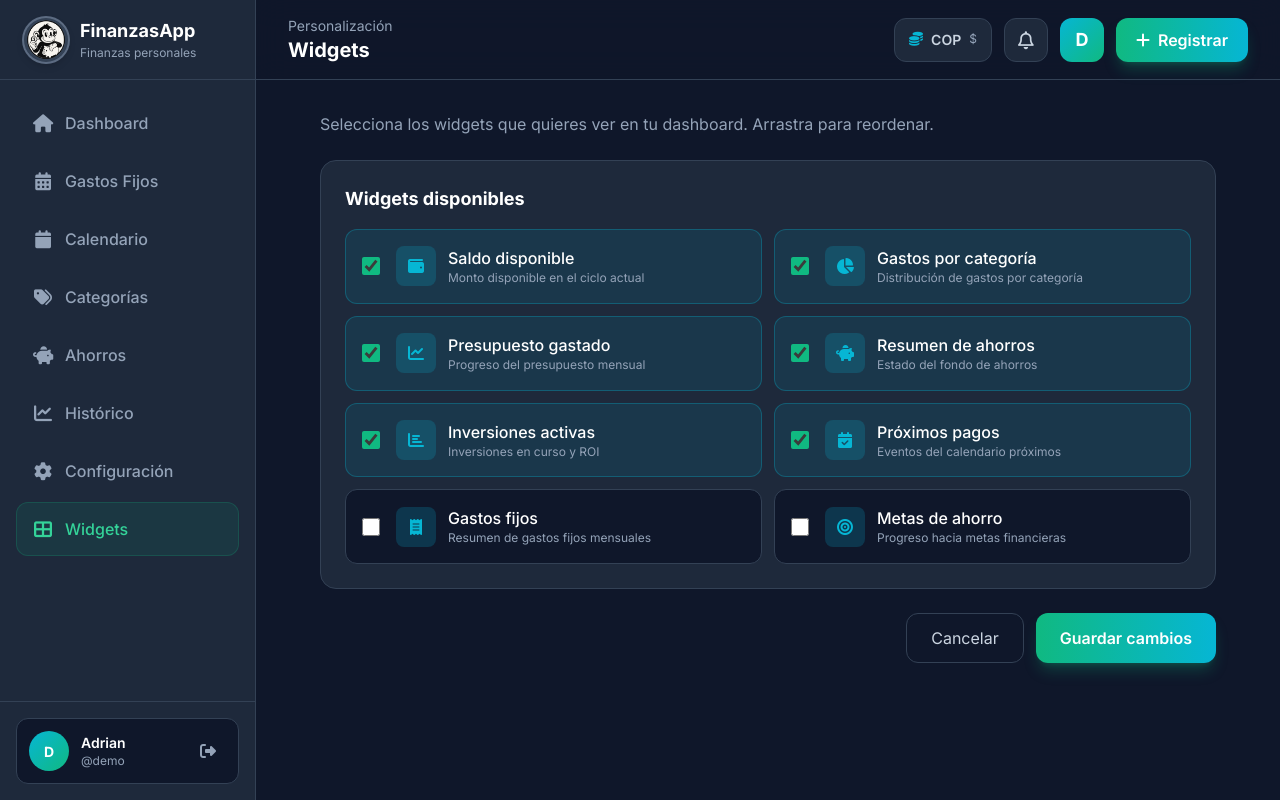
After one commit to adrian083/App-Financiera, a Django app: page /widgets/personizar/ in a window 1280 px wide. The commit adds this page. Run offline with Django 4.2, Linux system fonts and the light colour scheme; a user stored in the database is signed in; data comes from the database, SQL or seed files in the repository; both versions use the stored data as it was after the commit; some libraries are stand-ins or nearby versions.

Commit message:
Fix icon dropdown in metas de ahorro and Add profile photo and customizable widgets system

```diff
--- a/ahorros/views.py
+++ b/ahorros/views.py
@@ -129,6 +129,7 @@ def metas_ahorro(request):
         'total_objetivo': total_objetivo,
         'porcentaje': porcentaje,
         'fondo': fondo,
+        'iconos_meta': MetaAhorro.ICONOS,
     }
     return render(request, 'ahorros/metas.html', context)
 
--- a/core/context_processors.py
+++ b/core/context_processors.py
@@ -4,7 +4,17 @@ from core.currency import MONEDAS, get_active_info
 
 def moneda(request):
     """Expose the active currency + full list for selectors and badges."""
-    return {
+    context = {
         'moneda_activa': get_active_info(),
         'monedas_disponibles': list(MONEDAS.values()),
     }
+
+    # Agregar configuración del usuario si está autenticado
+    if request.user.is_authenticated:
+        try:
+            from presupuesto.models import ConfiguracionUsuario
+            context['config'] = ConfiguracionUsuario.obtener(request.user)
+        except Exception:
+            context['config'] = None
+
+    return context
--- a/presupuesto/models.py
+++ b/presupuesto/models.py
@@ -31,20 +31,51 @@ class ConfiguracionUsuario(models.Model):
         default='COP',
         verbose_name='Moneda de visualización',
     )
+    foto_perfil = models.ImageField(
+        upload_to='perfiles/',
+        null=True,
+        blank=True,
+        verbose_name='Foto de perfil',
+    )
     configurado = models.BooleanField(default=False)
     ha_visto_tutorial = models.BooleanField(default=False)
 
+
+class WidgetConfiguracion(models.Model):
+    """Configuración de widgets personalizados del dashboard."""
+
+    usuario = models.OneToOneField(
+        User, on_delete=models.CASCADE, related_name='widget_config',
+    )
+
+    # Widgets disponibles y su orden (JSON con lista de IDs de widgets)
+    widgets_activos = models.JSONField(
+        default=list,
+        verbose_name='Widgets activos y orden',
+    )
+
     class Meta:
-        verbose_name = 'Configuración de usuario'
-        verbose_name_plural = 'Configuraciones de usuario'
+        verbose_name = 'Configuración de widgets'
+        verbose_name_plural = 'Configuraciones de widgets'
 
     def __str__(self):
-        return f'Config {self.usuario.username} (corte día {self.dia_corte})'
+        return f'Widgets de {self.usuario.username}'
 
     @classmethod
     def obtener(cls, usuario):
-        obj, _ = cls.objects.get_or_create(usuario=usuario)
-        return obj
+        config, _ = cls.objects.get_or_create(usuario=usuario)
+        return config
+
+    def widgets_por_defecto(self):
+        """Retorna la configuración por defecto de widgets."""
+        return [
+            'saldo_disponible',
+            'gastos_categoria',
+            'presupuesto_gastado',
+            'ahorros_resumen',
+            'inversiones_activas',
+            'proximos_pagos',
+        ]
 
 
 class Categoria(models.Model):
--- a/presupuesto/urls.py
+++ b/presupuesto/urls.py
@@ -25,5 +25,6 @@ urlpatterns = [
     path('gastos-fijos/<int:pk>/toggle/', views.gasto_fijo_toggle_activa, name='gasto_fijo_toggle'),
     path('calendario/', views.calendario_view, name='calendario'),
     path('calendario/crear/', views.crear_evento_calendario, name='crear_evento_calendario'),
+    path('widgets/personizar/', views.personalizar_widgets, name='personalizar_widgets'),
     path('tutorial/completar/', views.completar_tutorial, name='completar_tutorial'),
 ]
--- a/presupuesto/views.py
+++ b/presupuesto/views.py
@@ -31,6 +31,7 @@ from presupuesto.models import (
     EventoCalendario,
     GastoFijoPlantilla,
     Movimiento,
+    WidgetConfiguracion,
 )
 from presupuesto.services import (
     asegurar_ciclo_activo,
@@ -173,7 +174,7 @@ def configuracion_inicial(request):
 def configuracion_editar(request):
     config = ConfiguracionUsuario.obtener(request.user)
     if request.method == 'POST':
-        form = ConfiguracionForm(request.POST, instance=config)
+        form = ConfiguracionForm(request.POST, request.FILES, instance=config)
         if form.is_valid():
             form.save()
             messages.success(request, 'Configuración actualizada.')
@@ -572,3 +573,36 @@ def crear_evento_calendario(request):
 
     messages.success(request, 'Evento creado exitosamente.')
     return redirect('calendario')
+
+
+@login_required
+def personalizar_widgets(request):
+    widget_config = WidgetConfiguracion.obtener(request.user)
+
+    # Todos los widgets disponibles
+    widgets_disponibles = [
+        {'id': 'saldo_disponible', 'nombre': 'Saldo disponible', 'icono': 'fa-wallet', 'descripcion': 'Monto disponible en el ciclo actual'},
+        {'id': 'gastos_categoria', 'nombre': 'Gastos por categoría', 'icono': 'fa-chart-pie', 'descripcion': 'Distribución de gastos por categoría'},
+        {'id': 'presupuesto_gastado', 'nombre': 'Presupuesto gastado', 'icono': 'fa-chart-line', 'descripcion': 'Progreso del presupuesto mensual'},
+        {'id': 'ahorros_resumen', 'nombre': 'Resumen de ahorros', 'icono': 'fa-piggy-bank', 'descripcion': 'Estado del fondo de ahorros'},
+        {'id': 'inversiones_activas', 'nombre': 'Inversiones activas', 'icono': 'fa-chart-bar', 'descripcion': 'Inversiones en curso y ROI'},
+        {'id': 'proximos_pagos', 'nombre': 'Próximos pagos', 'icono': 'fa-calendar-check', 'descripcion': 'Eventos del calendario próximos'},
+        {'id': 'gastos_fijos_resumen', 'nombre': 'Gastos fijos', 'icono': 'fa-receipt', 'descripcion': 'Resumen de gastos fijos mensuales'},
+        {'id': 'metas_ahorro', 'nombre': 'Metas de ahorro', 'icono': 'fa-bullseye', 'descripcion': 'Progreso hacia metas financieras'},
+    ]
+
+    if request.method == 'POST':
+        widgets_seleccionados = request.POST.getlist('widgets')
+        widget_config.widgets_activos = widgets_seleccionados
+        widget_config.save()
+        messages.success(request, 'Widgets actualizados.')
+        return redirect('dashboard')
+
+    # Usar widgets activos o por defecto
+    widgets_activos = widget_config.widgets_activos if widget_config.widgets_activos else widget_config.widgets_por_defecto()
+
+    context = {
+        'widgets_disponibles': widgets_disponibles,
+        'widgets_activos': widgets_activos,
+    }
+    return render(request, 'presupuesto/personalizar_widgets.html', context)
--- a/templates/ahorros/metas.html
+++ b/templates/ahorros/metas.html
@@ -160,7 +160,7 @@
                 <div>
                     <label class="form-label">Ícono</label>
                     <select name="icono" class="form-input">
-                        {% for icono, label in ahorros.models.MetaAhorro.ICONOS %}
+                        {% for icono, label in iconos_meta %}
                         <option value="{{ icono }}">{{ label }}</option>
                         {% endfor %}
                     </select>
--- a/templates/base.html
+++ b/templates/base.html
@@ -109,7 +109,13 @@
                     <i class="fas fa-coins text-fintech-cyan text-xs"></i>
                     <span class="font-semibold text-xs">{{ moneda_activa.codigo }}</span>
                 </a>
-                <span class="w-10 h-10 rounded-full bg-gradient-to-br from-fintech-cyan to-fintech-emerald flex items-center justify-center text-white font-bold text-sm">{{ user.username|slice:":1"|upper }}</span>
+                {% if config.foto_perfil %}
+                <a href="{% url 'configuracion_editar' %}" class="w-10 h-10 rounded-full overflow-hidden border-2 border-fintech-cyan/30">
+                    <img src="{{ config.foto_perfil.url }}" alt="Perfil" class="w-full h-full object-cover">
+                </a>
+                {% else %}
+                <a href="{% url 'configuracion_editar' %}" class="w-10 h-10 rounded-full bg-gradient-to-br from-fintech-cyan to-fintech-emerald flex items-center justify-center text-white font-bold text-sm">{{ user.username|slice:":1"|upper }}</a>
+                {% endif %}
             </div>
         </div>
     </header>
@@ -131,6 +137,13 @@
                 <button type="button" class="w-11 h-11 rounded-xl bg-fintech-card border border-fintech-border flex items-center justify-center text-slate-300 hover:text-white hover:border-slate-500 transition-colors" title="Notificaciones">
                     <i class="far fa-bell text-lg"></i>
                 </button>
+                {% if config.foto_perfil %}
+                <a href="{% url 'configuracion_editar' %}" class="w-11 h-11 rounded-xl overflow-hidden border-2 border-fintech-cyan/30">
+                    <img src="{{ config.foto_perfil.url }}" alt="Perfil" class="w-full h-full object-cover">
+                </a>
+                {% else %}
+                <a href="{% url 'configuracion_editar' %}" class="w-11 h-11 rounded-xl bg-gradient-to-br from-fintech-cyan to-fintech-emerald flex items-center justify-center text-white font-bold text-lg">{{ user.username|slice:":1"|upper }}</a>
+                {% endif %}
                 <button type="button" onclick="finanzasQuickAdd()" class="flex items-center gap-2 px-5 h-11 rounded-xl bg-gradient-to-r from-fintech-emerald to-fintech-cyan text-white font-semibold hover:opacity-90 transition-all shadow-lg shadow-fintech-emerald/25">
                     <i class="fas fa-plus"></i>
                     <span>Registrar</span>
--- a/templates/partials/nav_links.html
+++ b/templates/partials/nav_links.html
@@ -30,4 +30,8 @@ Sidebar navigation links. Expects `url_name` = request.resolver_match.url_name.
     <i class="fas fa-cog w-5 text-center text-lg"></i>
     <span>Configuración</span>
 </a>
+<a href="{% url 'personalizar_widgets' %}" class="{% if url_name == 'personalizar_widgets' %}{{ active }}{% else %}{{ idle }}{% endif %}">
+    <i class="fas fa-th-large w-5 text-center text-lg"></i>
+    <span>Widgets</span>
+</a>
 {% endwith %}
--- /dev/null
+++ b/templates/presupuesto/personalizar_widgets.html
@@ -0,0 +1,62 @@
+{% extends 'base.html' %}
+
+{% block title %}Personalizar Dashboard — FinanzasApp{% endblock %}
+{% block header_eyebrow %}Personalización{% endblock %}
+{% block header_title %}Widgets{% endblock %}
+
+{% block content %}
+<div class="max-w-4xl mx-auto">
+    <div class="mb-6">
+        <p class="text-slate-400">Selecciona los widgets que quieres ver en tu dashboard. Arrastra para reordenar.</p>
+    </div>
+
+    <form method="post" class="space-y-6">
+        {% csrf_token %}
+
+        <!-- Widgets disponibles -->
+        <div class="bg-fintech-card rounded-2xl border border-fintech-border p-6">
+            <h3 class="text-white font-bold text-lg mb-4">Widgets disponibles</h3>
+            <div class="grid grid-cols-1 md:grid-cols-2 gap-3" id="widgets-container">
+                {% for widget in widgets_disponibles %}
+                <label class="widget-item flex items-center gap-4 p-4 rounded-xl border border-fintech-border cursor-pointer hover:border-fintech-cyan/50 transition-colors {% if widget.id in widgets_activos %}bg-fintech-cyan/10 border-fintech-cyan/30{% else %}bg-fintech-bg{% endif %}">
+                    <input type="checkbox" name="widgets" value="{{ widget.id }}" {% if widget.id in widgets_activos %}checked{% endif %} class="w-5 h-5 rounded border-fintech-border text-fintech-cyan focus:ring-fintech-cyan/20">
+                    <div class="flex items-center gap-3 flex-1">
+                        <div class="w-10 h-10 rounded-lg bg-fintech-cyan/20 flex items-center justify-center">
+                            <i class="fas {{ widget.icono }} text-fintech-cyan"></i>
+                        </div>
+                        <div>
+                            <p class="text-white font-medium">{{ widget.nombre }}</p>
+                            <p class="text-slate-400 text-xs">{{ widget.descripcion }}</p>
+                        </div>
+                    </div>
+                </label>
+                {% endfor %}
+            </div>
+        </div>
+
+        <div class="flex justify-end gap-3">
+            <a href="{% url 'dashboard' %}" class="px-6 py-3 rounded-xl border border-fintech-border text-slate-300 hover:text-white transition-colors">Cancelar</a>
+            <button type="submit" class="px-6 py-3 rounded-xl bg-gradient-to-r from-fintech-emerald to-fintech-cyan text-white font-semibold hover:opacity-90 transition-all shadow-lg shadow-fintech-emerald/25">Guardar cambios</button>
+        </div>
+    </form>
+</div>
+
+<script>
+document.addEventListener('DOMContentLoaded', function() {
+    // Marcar widgets seleccionados visualmente
+    const checkboxes = document.querySelectorAll('input[name="widgets"]');
+    checkboxes.forEach(function(checkbox) {
+        checkbox.addEventListener('change', function() {
+            const label = this.closest('.widget-item');
+            if (this.checked) {
+                label.classList.add('bg-fintech-cyan/10', 'border-fintech-cyan/30');
+                label.classList.remove('bg-fintech-bg');
+            } else {
+                label.classList.remove('bg-fintech-cyan/10', 'border-fintech-cyan/30');
+                label.classList.add('bg-fintech-bg');
+            }
+        });
+    });
+});
+</script>
+{% endblock %}
```
Also changed, not shown: presupuesto/forms.py (+6 -1 lines), db.sqlite3, presupuesto/migrations/0006_alter_configuracionusuario_options_and_more.py (added).
